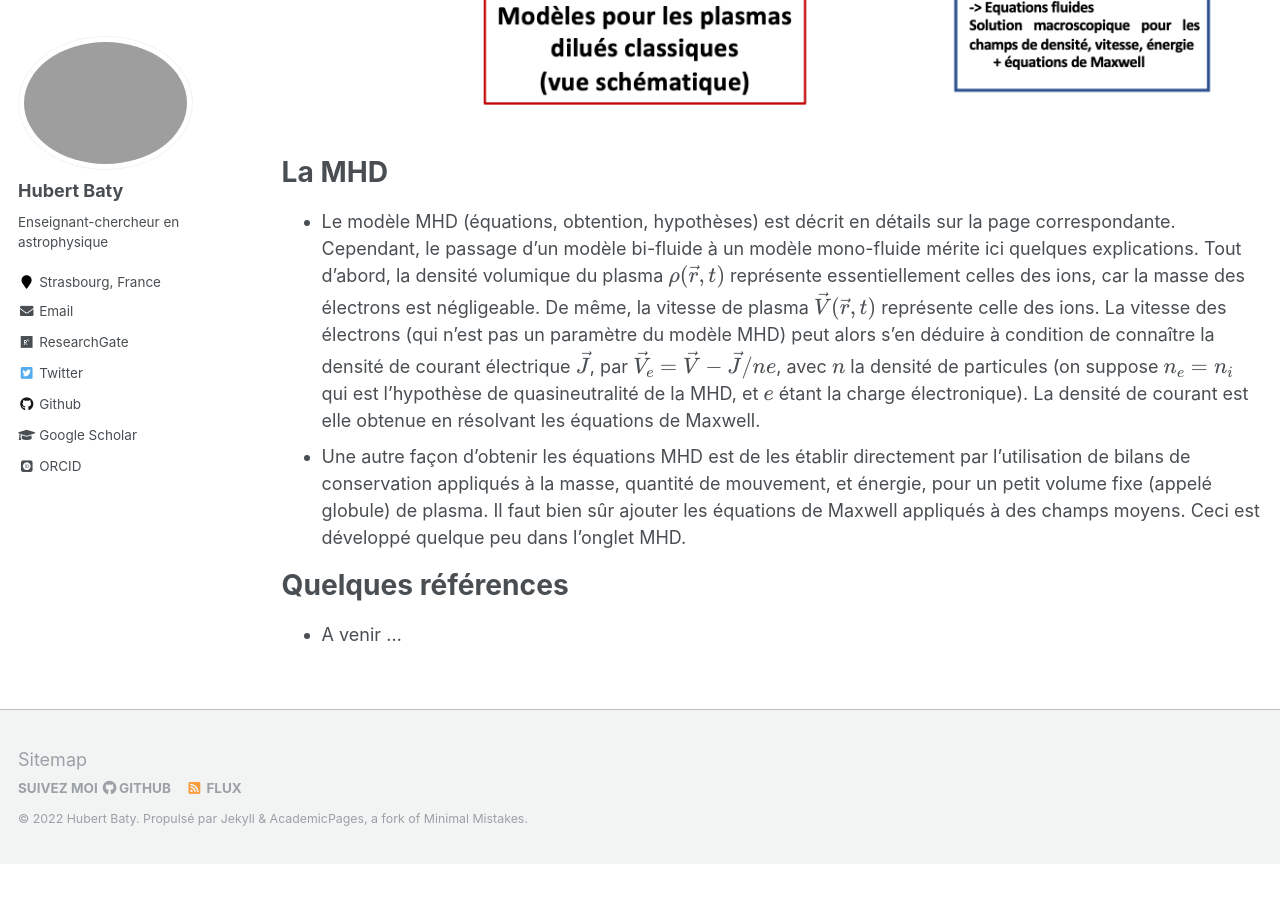
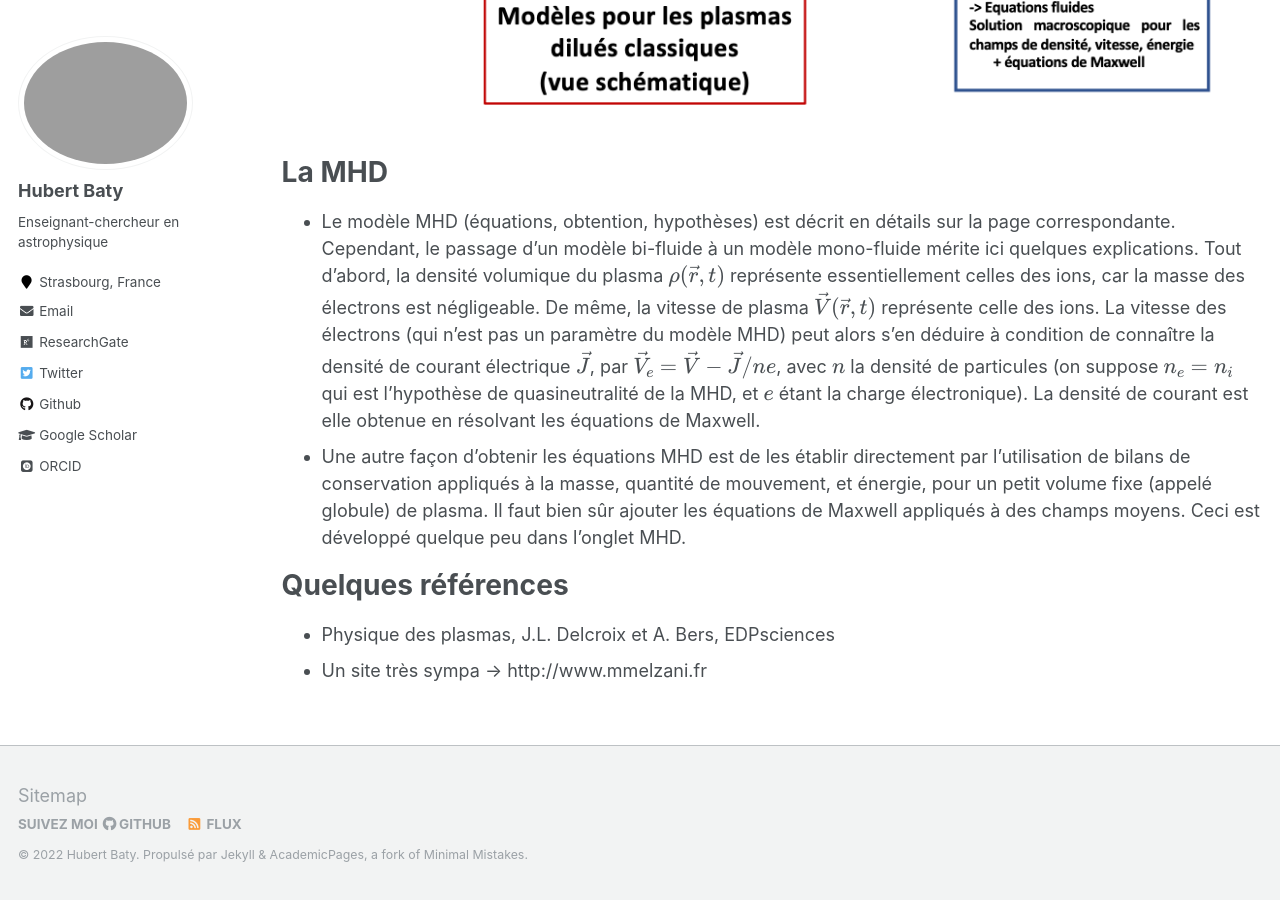
Before and after one commit to hubertbaty/hubertbaty.github.io, a Jekyll site: the page built from _pages/plasma.md, in a window 1280 px wide and 900 px high, scrolled down 5408 px. Built offline with Jekyll 4.4.1, drawn with Linux system fonts in a browser that asks for light colours; some web fonts are replaced; formulas are drawn with MathJax 3; before the commit the page ends 6272 px from its top, so only the background shows below that.

Commit message:
Update plasma.md

```diff
--- a/_pages/plasma.md
+++ b/_pages/plasma.md
@@ -75,4 +75,5 @@ La MHD
 
  Quelques références
 ======
- * A venir ...
+ * Physique des plasmas, J.L. Delcroix et A. Bers, EDPsciences
+ * Un site très sympa -> http://www.mmelzani.fr
```
